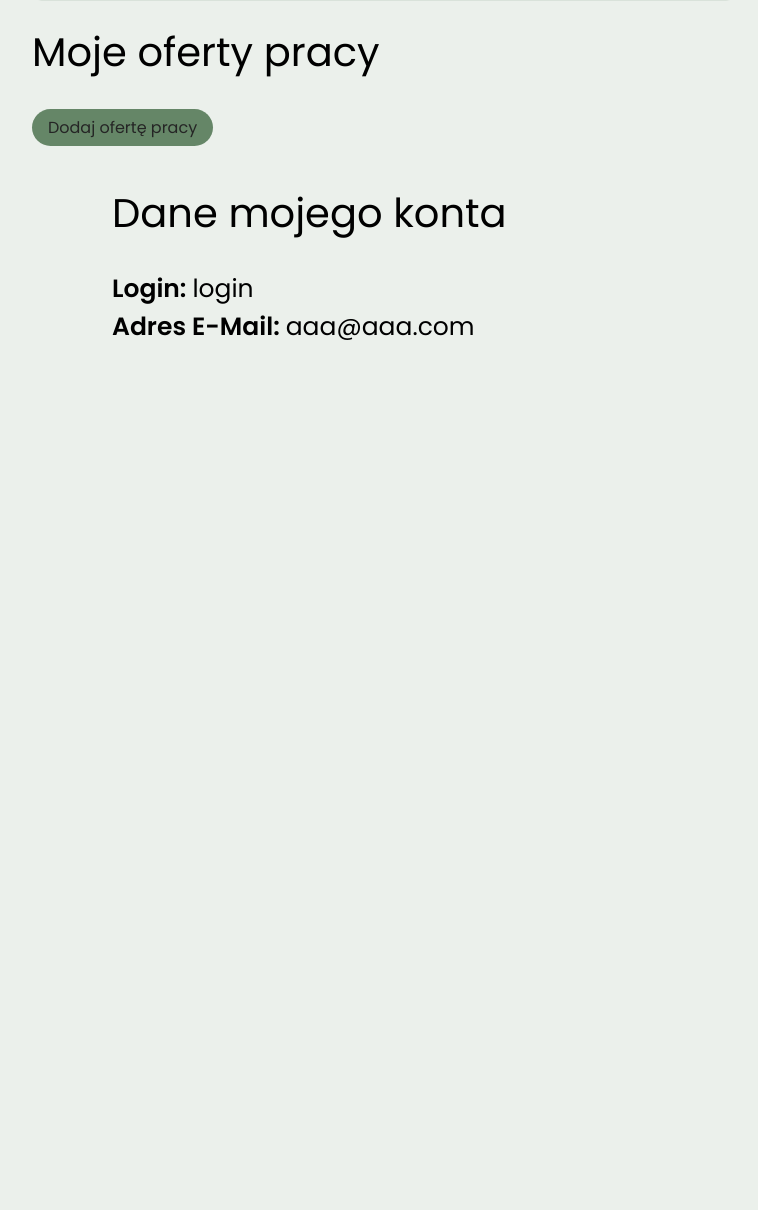
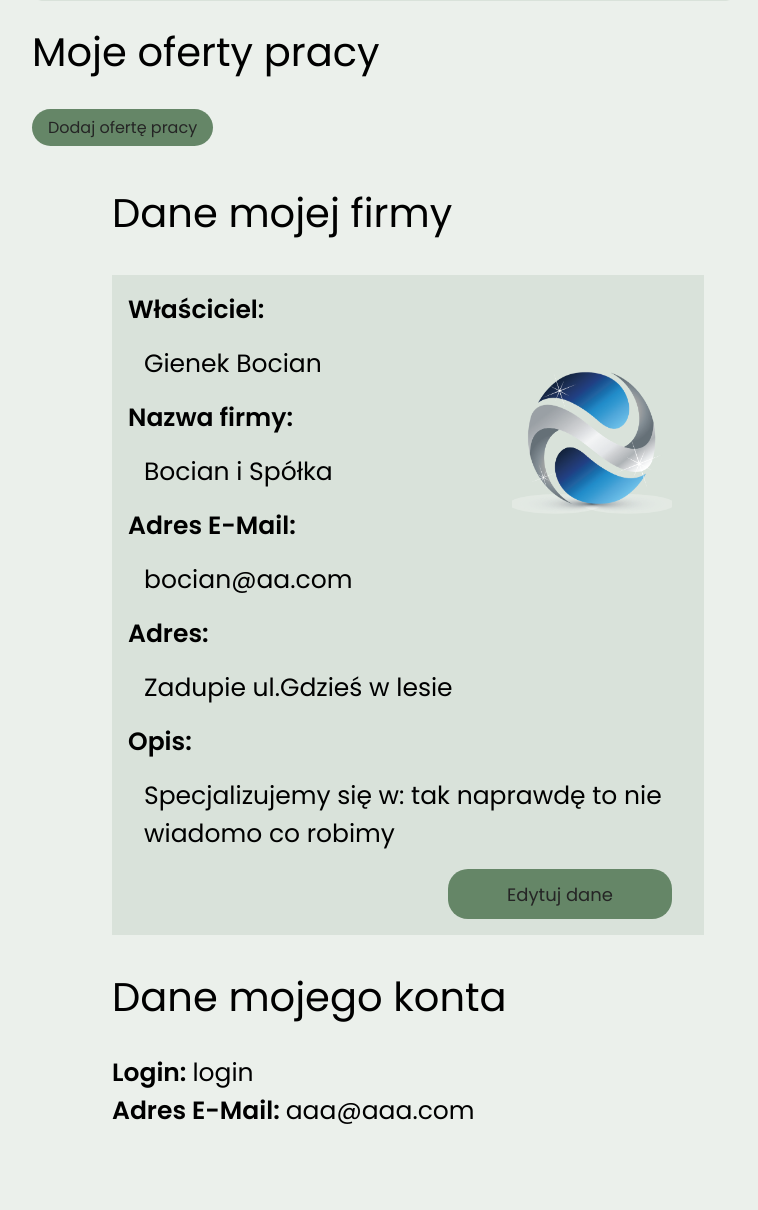
Before and after one commit to Siwek9/job-search-website, a PHP site: page /job-search-website/employer-mainpage.php in a window 1280 px wide; the page is wider, and only the part inside the window is pictured. Shown: the part 877-2087 px from the top of that part, without its empty margins (48-806 px from the left). Before the commit the page ends 1217 px from the top of that part, so only its background shows below. Run offline with PHP 8.4, Linux system fonts and the light colour scheme; a user stored in the database is signed in; data comes from the database, SQL or seed files in the repository; data that the repository does not hold is empty.

Commit message:
Offers show and editable firm data

```diff
--- a/assets/styles/start_page.css
+++ b/assets/styles/start_page.css
@@ -200,6 +200,31 @@ a:hover, #joinUs a:hover, #edit:hover, #save:hover{
     padding: 1rem 1rem 0 1rem;
 }
 
+#firmData{
+    position: relative;
+    background: #d9e2da;
+    margin: 2rem 0;
+    padding: 1rem;
+    display: flex;
+    gap: 1rem;
+    flex-direction: column;
+    width: 50%;
+}
+
+#firmData span{
+    margin-left: 1rem;
+}
+
+#firmData img{
+    width: 10rem;
+    height: 10rem;
+    position: absolute;
+    top: 10%;
+    right: 1rem;
+    padding: 1rem;
+    border-radius: 10px;
+}
+
 #joinUs{
     display: flex;
     align-items: center;
@@ -260,7 +285,6 @@ footer{
 #businesses{
     overflow: hidden;
     user-select: none;
-    width: 100vw;
     height: 56vmin;
     margin-bottom: 4rem;
 }
@@ -289,9 +313,9 @@ footer{
     justify-content: center;
     text-align: center;
     align-items: center;
-    top: 85%;
+    top: 70%;
     padding: 0.4rem 0;
-    border-radius: 10px 10px 0 0;
+    border-radius: 10px;
 }
 
 #imageTrack .image:hover{
@@ -301,7 +325,9 @@ footer{
 #imageTrack{
     overflow-y: hidden;
     display: flex;
+    padding: 0 2rem;
     gap: 4vmin;
+    overflow-x: hidden;
     position: absolute;
     left: 50%;
     top: 0;
--- a/employer-mainpage.php
+++ b/employer-mainpage.php
@@ -31,7 +31,7 @@
     <link href="https://fonts.googleapis.com/css2?family=Poppins:wght@400;600&display=swap" rel="stylesheet">
     <link rel="stylesheet" href="https://cdnjs.cloudflare.com/ajax/libs/font-awesome/6.4.0/css/all.min.css" integrity="sha512-iecdLmaskl7CVkqkXNQ/ZH/XLlvWZOJyj7Yy7tcenmpD1ypASozpmT/E0iPtmFIB46ZmdtAc9eNBvH0H/ZpiBw==" crossorigin="anonymous" referrerpolicy="no-referrer" />
     <link rel="stylesheet" href="assets/styles/start_page.css">
-    <title>Document</title>
+    <title>Moja Firma</title>
 </head>
 <body>
     <div style="<?php
@@ -166,13 +166,28 @@
                     }
                 }
             ?>
-    </div>
+        </div>
     <div id="myData" style="height: auto;">
+        <h1>Dane mojej firmy</h1>
+        <div id="loginPass">
+            <div id="firmData">
+                <img src="assets/images/company-logo/56.png" alt="">
+                <b>Właściciel: </b> <span>Gienek Bocian</span>
+                <b>Nazwa firmy: </b> <span>Bocian i Spółka</span>
+                <b>Adres E-Mail: </b> <span>bocian@aa.com</span>
+                <b>Adres: </b> <span>Zadupie ul.Gdzieś w lesie</span>
+                <b>Opis: </b> <span>Specjalizujemy się w: tak naprawdę to nie wiadomo co robimy</span>
+                <div style="display:flex; flex-direction: row-reverse">
+                    <a href='edit-data.php' id='edit' style="width: 8rem; margin-right: 1rem">Edytuj dane</a>
+                </div>
+            </div>
+        </div>
         <h1>Dane mojego konta</h1>
         <div id="loginPass">
             <b>Login: </b> login <br>
             <b>Adres E-Mail: </b> aaa@aaa.com <br>
         </div>
+
     </div>
 </div>
 </body>
--- /dev/null
+++ b/firm-edit.js
@@ -0,0 +1,6 @@
+let fileInp = document.querySelector("#file");
+let fileLbl = document.querySelector("#fileLbl");
+
+fileInp.addEventListener("change", function(){
+    fileLbl.innerHTML = "Wybrano plik: " + fileInp.files[0].name;
+});
--- a/offer-edit.php
+++ b/offer-edit.php
@@ -71,8 +71,8 @@
                 }
             ?>
             </div>
-            <div class="cv-name" >
-                <input type="text" maxlength="100" name="jobName" placeholder="Nazwa stanowiska*" value="<?php
+            <div class="cv-name" style="margin: 1.7rem 0 2.2rem 12rem">
+                <input style=" width: 80%" type="text" maxlength="100" name="jobName" placeholder="Nazwa stanowiska*" value="<?php
                     if (isset($offerData['job_position'])) {
                         echo $offerData['job_position'];
                     }
```
Also changed, not shown: edit-data.php (added, +34 -0 lines), employee-mainpage.js (+8 -0 lines), employee-mainpage.php (+3 -4 lines), offers-show.php (added, +61 -0 lines).
